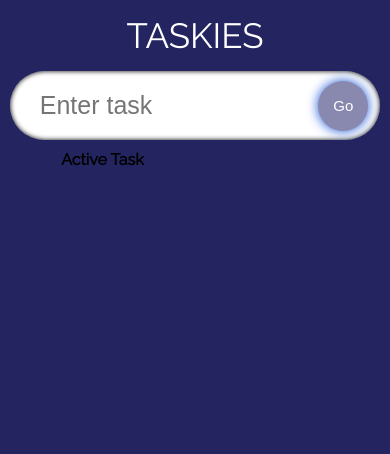
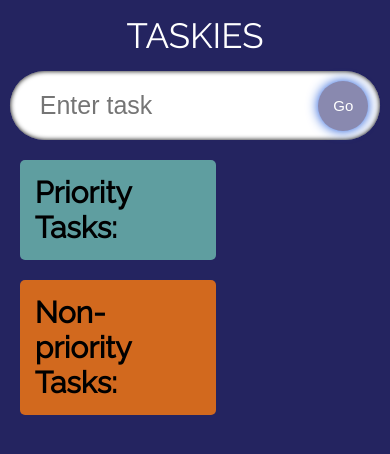
Before and after one commit to tolentinoel/Typescript_taskies, a React (Create React App) app: page / in a window 390 px wide. Shown: the top 454 px of the page. Built offline with nearby package versions, Linux system fonts and the light colour scheme.

Commit message:
Resolved dragging issue, finished tutorial

```diff
--- a/src/App.tsx
+++ b/src/App.tsx
@@ -1,6 +1,11 @@
 import './App.css';
 
 import React, { useState } from 'react';
+
+import {
+  DragDropContext,
+  DropResult,
+} from 'react-beautiful-dnd';
 
 import InputField from './components/InputField';
 import ToDoList from './components/ToDoList';
@@ -52,7 +57,7 @@
 // let personInfo: unknown; //recommended instead of using any
 
 const App: React.FC = () => {
-
+  const [completedTodos, setCompletedTodos] = useState<Todo[]>([]);
   const [todo, setToDo] = useState<string>('');
   const [todos, setToDos] = useState<Todo[]>([]);
 
@@ -65,13 +70,50 @@
     setToDo("");
   };
 
+  const onDragEnd = (result:DropResult) => {
+    const {source, destination} = result;
+
+    if (!destination) {
+      return
+    }
+
+    if (destination.droppableId === source.droppableId && destination.index == source.index) return;
+    let add,
+    active = todos,
+    complete = completedTodos;
+
+    if(source.droppableId === 'TodosList') {
+      add = active[source.index];
+      active.splice(source.index, 1);
+    } else {
+      add = complete[source.index];
+      complete.splice(source.index, 1);
+    }
+
+    if(destination.droppableId === 'TodosList') {
+      active.splice(destination.index, 0, add);
+    } else {
+      complete.splice(destination.index, 0, add);
+    }
+
+    setCompletedTodos(complete);
+    setToDos(active);
+  }
+
+
   return (
-    <div className="App">
-      <span className="heading"> TASKIES </span>
-      <InputField todo={todo} setToDo= {setToDo} handleAdd={handleAdd}/>
-      <ToDoList todos={todos} setToDos= {setToDos}/>
-
-    </div>
+    <DragDropContext onDragEnd={onDragEnd}>
+      <div className="App">
+        <span className="heading"> TASKIES </span>
+        <InputField todo={todo} setToDo= {setToDo} handleAdd={handleAdd}/>
+        <ToDoList
+          completedTodos={completedTodos}
+          setCompletedTodos={setCompletedTodos}
+          todos={todos}
+          setToDos= {setToDos}
+        />
+      </div>
+    </DragDropContext>
   );
 }
 
--- a/src/components/InputField.tsx
+++ b/src/components/InputField.tsx
@@ -13,7 +13,7 @@
 
     return <form className= "input" onSubmit={(e) => {
                 handleAdd(e);
-                inputRef.current?.focus();
+                inputRef.current?.blur();
                 }}>
                 <input
                     ref={inputRef}
--- a/src/components/SingleTodo.tsx
+++ b/src/components/SingleTodo.tsx
@@ -7,6 +7,7 @@
   useState,
 } from 'react';
 
+import { Draggable } from 'react-beautiful-dnd';
 import { BiEditAlt } from 'react-icons/bi';
 import {
   MdDone,
@@ -17,12 +18,14 @@
 import { Todo } from '../model';
 
 type Props = {
+    index: number,
     todo: Todo,
     todos: Todo[],
     setToDos: React.Dispatch<React.SetStateAction<Todo[]>>,
+    isDone?: boolean,
 }
 
-const SingleTodo = ({todo, todos, setToDos}: Props) => {
+const SingleTodo = ({index, todo, todos, setToDos, isDone}: Props) => {
 
     const [edit, setEdit] = useState<boolean>(false);
     const [editTodo, setEditTodo] = useState<string>(todo.todo);
@@ -54,12 +57,20 @@
     }, [edit])
 
 
-    // determines how each task would be rendered,
-    return <form className="todosSingle" onSubmit={(e) => handleEdit(e, todo.id)}>
+
+    return (
+        <Draggable draggableId={todo.id.toString()} index={index}>
+            {
+                (provided, snapshot) => (
+                    <form className={`todosSingle ${snapshot.draggingOver ? 'drag': ""}`}
+                        onSubmit={(e) => handleEdit(e, todo.id)}
+                        {...provided.dragHandleProps}
+                        {...provided.draggableProps}
+                        ref={provided.innerRef}
+                        >
                         {edit ? (
                             <input
                                 ref={inputRef}
-                type="text"
                                 className="todosSingleText"
                                 value={editTodo}
                                 onChange={(e) => setEditTodo(e.target.value)}
@@ -93,6 +104,11 @@
                             </span>
                         </div>
                     </form>
+                )
+            }
+        </Draggable>
+    )
+
 
 }
 
--- a/src/components/ToDoList.tsx
+++ b/src/components/ToDoList.tsx
@@ -1,6 +1,8 @@
 import './styles.css';
 
 import * as React from 'react';
+
+import { Droppable } from 'react-beautiful-dnd';
 
 import { Todo } from '../model';
 import SingleTodo from './SingleTodo';
@@ -8,46 +10,67 @@
 interface Props{
     todos: Todo[],
     setToDos: React.Dispatch<React.SetStateAction<Todo[]>>,
+    completedTodos: Todo[],
+    setCompletedTodos: React.Dispatch<React.SetStateAction<Todo[]>>,
 }
 
-// eslint-disable-next-line no-lone-blocks
-{/* <div className="todos">
-        {todos.map(todo => (
+const ToDoList: React.FC<Props> = ({
+  todos,
+  setToDos,
+  completedTodos,
+  setCompletedTodos
+  }: Props) => {
+  return (
+    <div className="container">
+      <Droppable droppableId='TodosList'>
+        {
+          (provided,snapshot) => (
+            <div className={`todos ${snapshot.isDraggingOver ? 'dragactive': ""}`}
+                ref={provided.innerRef}
+                {...provided.droppableProps}
+            >
+              <span className="todosHeading">
+                Priority Tasks:
+              </span>
+
+              {todos.map((todo, index) => (
                 <SingleTodo
+                  index ={index}
                   todo={todo}
                   key={todo.id}
                   todos={todos}
-                setToDos={setToDos}
-            />
+                  setToDos={setToDos} />
 
               ))}
-    </div> */}
-const ToDoList: React.FC<Props> = ({todos, setToDos}: Props) => {
-  return (
-    <div className="container">
-      <div className="todos">
+              {provided.placeholder}
+            </div>
+          )}
+      </Droppable>
+
+      <Droppable droppableId='TodosRemove'>
+        {
+          (provided, snapshot)=> (
+            <div className={`todos remove ${snapshot.isDraggingOver ? 'dragcomplete': ""}`}
+                  ref={provided.innerRef}
+                  {...provided.droppableProps}>
               <span className="todosHeading">
-          Active Task
+                Non-priority Tasks:
               </span>
-        {todos.map(todo => (
+
+              {completedTodos.map((todo, index) => (
                 <SingleTodo
+                  isDone = {!todo.isDone ? todo.isDone: true}
+                  index={index}
                   todo={todo}
+                  todos={completedTodos}
                   key={todo.id}
-                todos={todos}
-                setToDos={setToDos}
-            />
+                  setToDos={setCompletedTodos} />
 
               ))}
+              {provided.placeholder}
             </div>
-      <div className="todos remove">{todos.map(todo => (
-            <SingleTodo
-                todo={todo}
-                key={todo.id}
-                todos={todos}
-                setToDos={setToDos}
-            />
-
-        ))}</div>
+          )}
+      </Droppable>
       </div>
   )
 }
--- a/src/components/styles.css
+++ b/src/components/styles.css
@@ -59,20 +59,34 @@
 
 .todos {
     display: flex;
-    justify-content: space-evenly;
-    width: 90%;
-    flex-wrap: wrap;
+    width: 47.5%;
+    margin: 10px;
     color: black;
     font-weight: 600;
+    flex-direction: column;
+    padding: 15px;
+    border-radius: 5px;
+    background-color: cadetblue;
+}
+
+.todosHeading {
+    font-family: 'Raleway', sans-serif;
+    font-size: 30px;
 }
 
 .todosSingle {
     display: flex;
-    width: 29.5%;
+    width: 90%;
     border-radius: 5px;
     padding: 20px;
     margin-top: 15px;
     background-image: url('https://encrypted-tbn0.gstatic.com/images?q=tbn:ANd9GcQiXJGu536Lx268BpIgkgJEcPeJE39kcy3JUg&usqp=CAU');
+    transition: 0.2s;
+}
+
+.todosSingle:hover {
+    transform:scale(1.03);
+    box-shadow: 0 0 5px black;
 }
 
 .todosSingleText {
@@ -112,18 +126,36 @@
 
     .todos {
         width: 95%;
+        margin-bottom: 10px;
     }
-    .todosSingle {
-        width: 100%;
-    }
+
+   .container {
+       width: 95%;
+       flex-direction: column;
+   }
 }
 
-@media (max-width:1200px) {
-    .todosSingle {
-        width: 40%;
+
+@media (max-width:1100px) {
+    .todos {
+        width: 45%;
     }
 
-    .todosSingleText{
-        font-size: 16px;
-    }
+
 }
+
+.remove {
+    background-color: chocolate;
+}
+
+.dragactive {
+    background-color: rgb(129, 216, 219);
+}
+
+.dragcomplete {
+    background-color: rgb(210, 144, 30);
+}
+
+.drag {
+    box-shadow: 0 0 20px black;
+}
--- a/src/index.tsx
+++ b/src/index.tsx
@@ -1,16 +1,13 @@
 import './index.css';
 
 import React from 'react';
-
-import ReactDOM from 'react-dom/client';
+import ReactDOM from 'react-dom';
 
 import App from './App';
 
-const root = ReactDOM.createRoot(
-  document.getElementById('root') as HTMLElement
+ReactDOM.render(
+	<React.StrictMode>
+		<App />
+	</React.StrictMode>,
+	document.getElementById('root')
 );
-root.render(
-  <React.StrictMode>
-    <App />
-  </React.StrictMode>
-);
```
Also changed, not shown: package.json (+8 -6 lines), 1 other file (tests, documents, lock files or other folders). Lines whose indentation alone changed are shown as unchanged.
